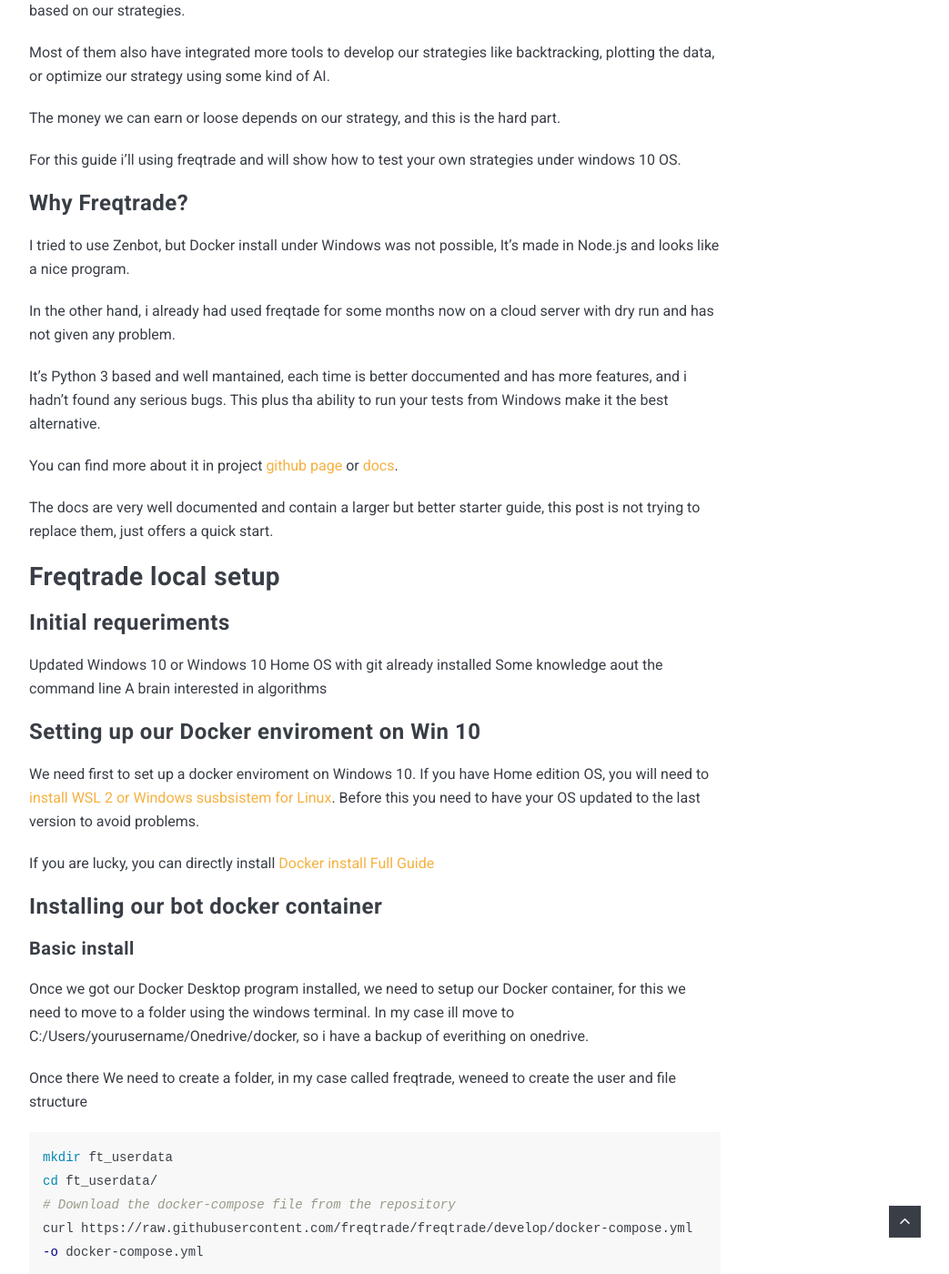
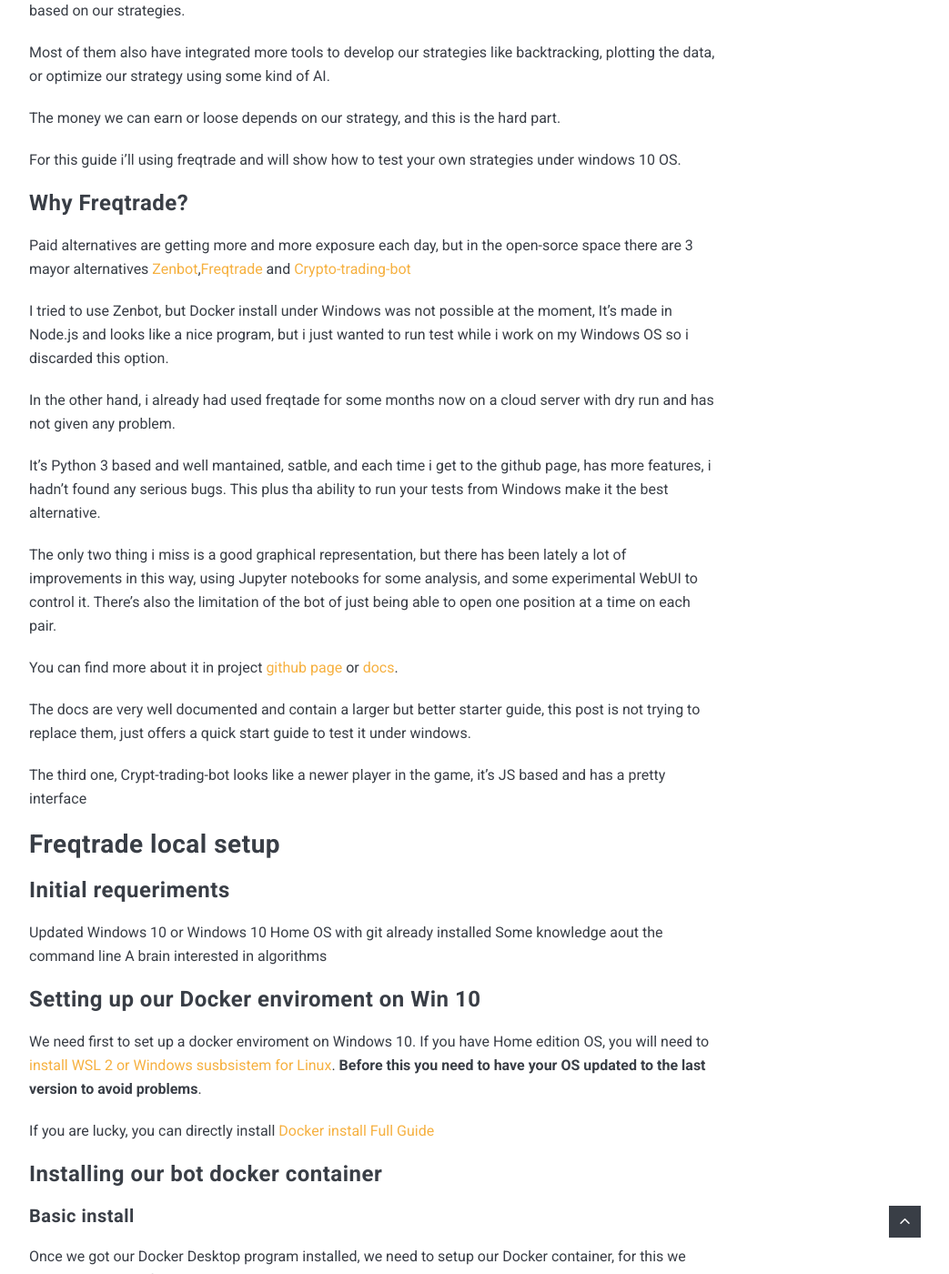
Before and after one commit to nkmakes/nkmakes.github.io, a Jekyll site: the page built from _posts/2020-08-25-crypto-bot-freqtrade-install-windows.md, in a window 1280 px wide and 1400 px high, scrolled down 1705 px. Shown: the whole window at 91% size, without its empty margins (228-1271 px from the left). Built offline with Jekyll 4.4.1, drawn with Linux system fonts in a browser that asks for light colours; nearby versions of some CDN libraries; comment, search, counter and statistics services are not loaded; some of the changed text lies outside the part shown.

Commit message:
Update 2020-08-25-crypto-bot-freqtrade-install-windows.md

```diff
--- a/_posts/2020-08-25-crypto-bot-freqtrade-install-windows.md
+++ b/_posts/2020-08-25-crypto-bot-freqtrade-install-windows.md
@@ -28,15 +28,22 @@
 
 ### Why Freqtrade?
 
-I tried to use Zenbot, but Docker install under Windows was not possible, It's made in Node.js and looks like a nice program.
+Paid alternatives are getting more and more exposure each day, but in the open-sorce space there are 3 mayor alternatives [Zenbot](https://github.com/DeviaVir/zenbot),[Freqtrade](https://github.com/freqtrade/freqtrade) and [Crypto-trading-bot](https://github.com/Haehnchen/crypto-trading-bot)
+
+I tried to use Zenbot, but Docker install under Windows was not possible at the moment, It's made in Node.js and looks like a nice program, but i just wanted to run test while i work on my Windows OS so i discarded this option.
 
 In the other hand, i already had used freqtade for some months now on a cloud server with dry run and has not given any problem.
 
-It's Python 3 based and well mantained, each time is better doccumented and has more features, and i hadn't found any serious bugs. This plus tha ability to run your tests from Windows make it the best alternative.
+It's Python 3 based and well mantained, satble, and each time i get to the github page, has more features, i hadn't found any serious bugs. This plus tha ability to run your tests from Windows make it the best alternative.
+
+The only two thing i miss is a good graphical representation, but there has been lately a lot of improvements in this way, using Jupyter notebooks for some analysis, and some experimental WebUI to control it.
+There's also the limitation of the bot of just being able to open one position at a time on each pair.
 
 You can find more about it in project [github page](https://github.com/freqtrade/freqtrade) or [docs](https://www.freqtrade.io/en/latest/).
 
-The docs are very well documented and contain a larger but better starter guide, this post is not trying to replace them, just offers a quick start.
+The docs are very well documented and contain a larger but better starter guide, this post is not trying to replace them, just offers a quick start guide to test it under windows.
+
+The third one, Crypt-trading-bot looks like a newer player in the game, it's JS based and has a pretty interface
 
 ## Freqtrade local setup
 
@@ -47,7 +54,7 @@
 
 ### Setting up our Docker enviroment on Win 10
 
-We need first to set up a docker enviroment on Windows 10. If you have Home edition OS, you will need to [install WSL 2 or Windows susbsistem for Linux](https://docs.microsoft.com/en-us/windows/wsl/install-win10). Before this you need to have your OS updated to the last version to avoid problems.
+We need first to set up a docker enviroment on Windows 10. If you have Home edition OS, you will need to [install WSL 2 or Windows susbsistem for Linux](https://docs.microsoft.com/en-us/windows/wsl/install-win10). **Before this you need to have your OS updated to the last version to avoid problems**.
 
 If you are lucky, you can directly install [Docker install Full Guide](https://docs.docker.com/docker-for-windows/install-windows-home/)
 
@@ -166,6 +173,8 @@
 3. BinHV27 with a nice ***130%***
 4. MACDStrategy_crossed with also ***126%***
 
+This are just orientative results, backtesting is not exactly the same as running in live mode or dry-run.
+
 
 #### Looking closer to each strategy
 
@@ -202,7 +211,7 @@
 ### Recap
 
 
-If you followed this guide, you should be able to continue testing yout crypto strategies. Good luck
+If you followed this guide, you should be able to continue testing yout crypto strategies. Now its your time to try other pairs/timeframes and crush your head thinking about profitable strategies. Good luck
 
 ### Acknowledgement
 
```
Also changed, not shown: other parts of _posts/2020-08-25-crypto-bot-freqtrade-install-windows.md (+2 -2 lines).
